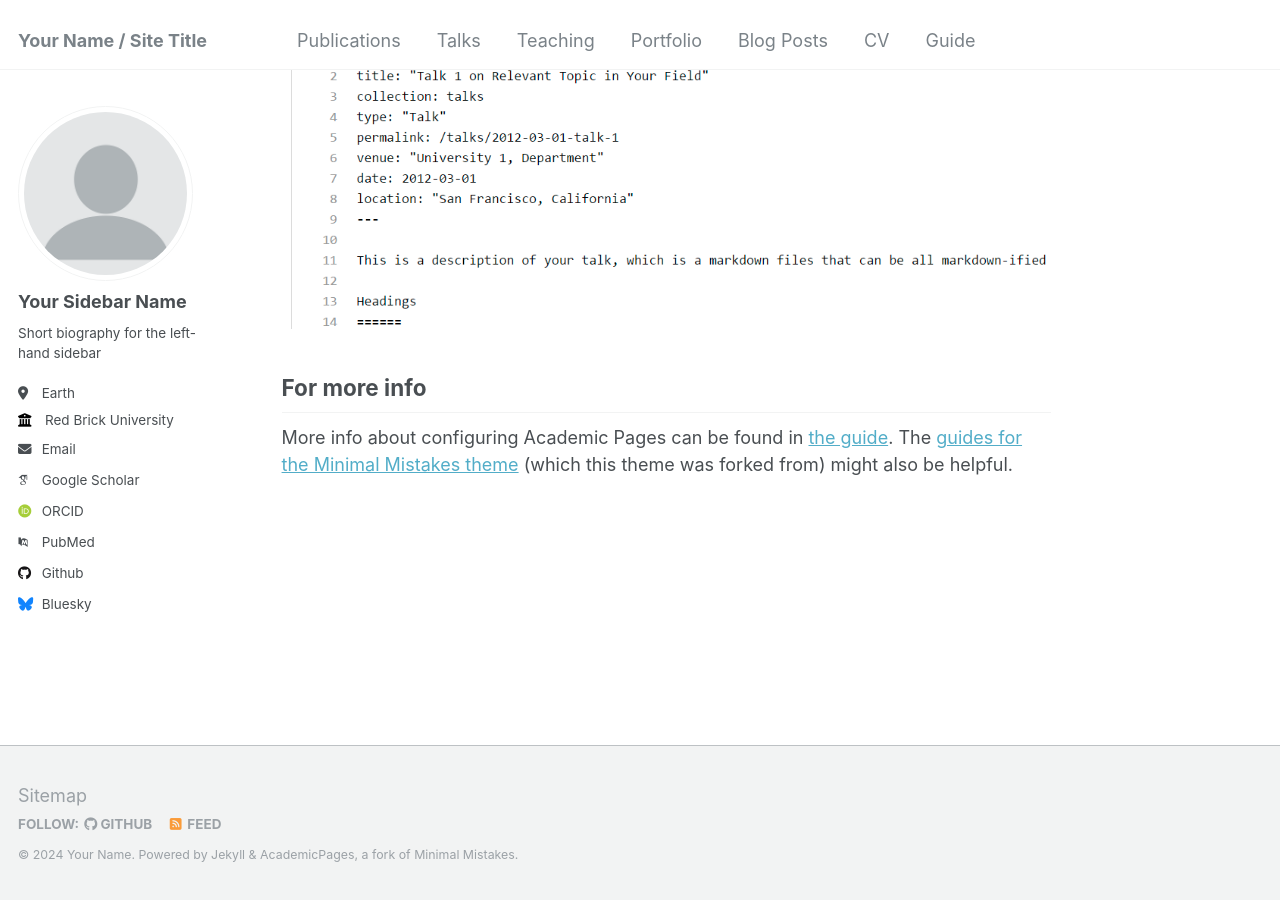
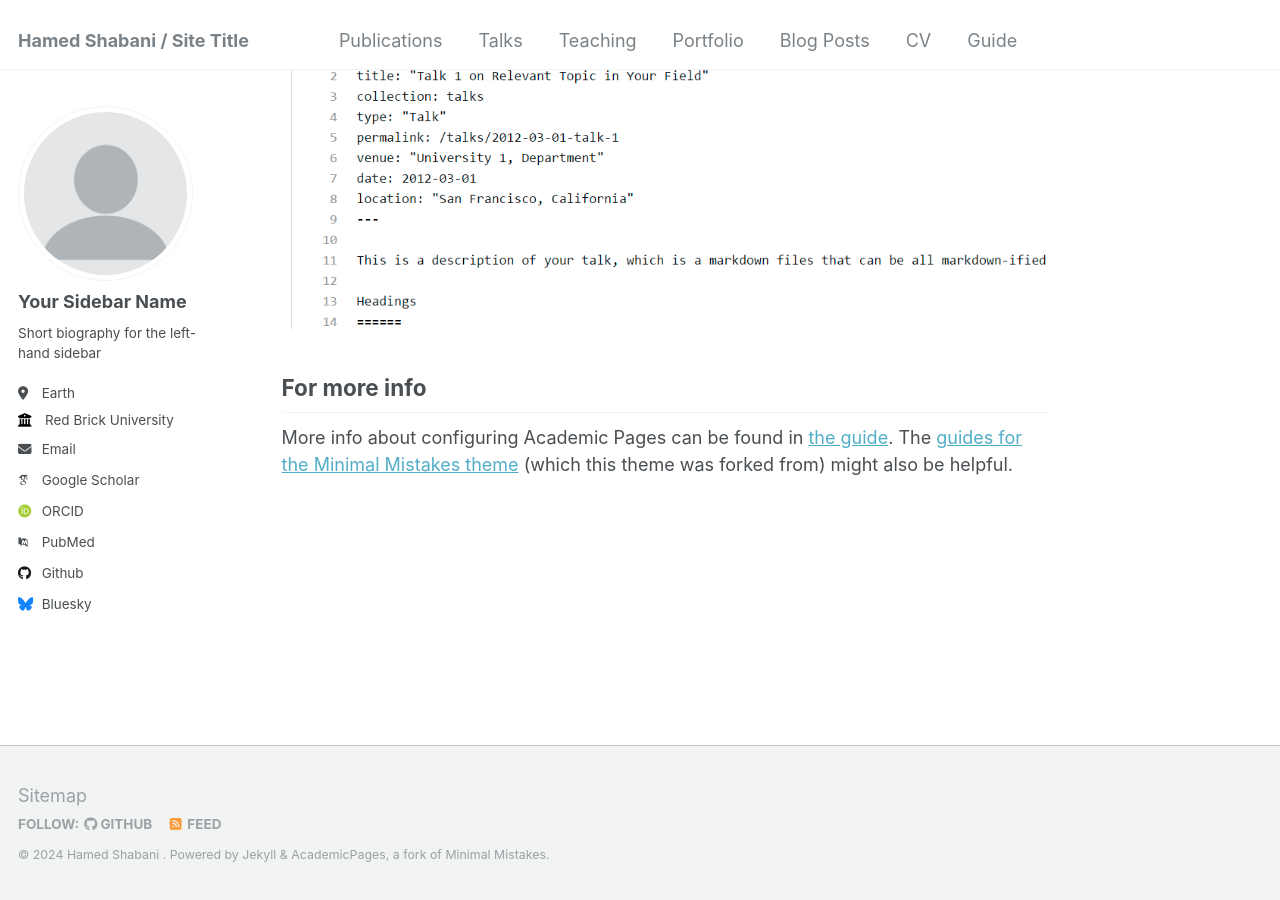
Before and after one commit to HamedShabani/CV, a Jekyll site: the page built from _pages/about.md, in a window 1280 px wide and 900 px high, scrolled down 2660 px. Built offline with Jekyll 4.4.1, drawn with Linux system fonts in a browser that asks for light colours; some web fonts are replaced.

Commit message:
first comm

```diff
--- a/_config.yml
+++ b/_config.yml
@@ -8,11 +8,11 @@
 
 # Basic Site Settings
 locale                   : "en-US"
-title                    : "Your Name / Site Title"
+title                    : "Hamed Shabani / Site Title"
 title_separator          : "-"
-name                     : &name "Your Name"
+name                     : &name "Hamed Shabani "
 description              : &description "personal description"
-url                      : https://academicpages.github.io # the base hostname & protocol for your site e.g. "https://mmistakes.github.io"
+url                      : https://HamedShabaniCV.github.io # the base hostname & protocol for your site e.g. "https://mmistakes.github.io"
 baseurl                  : "" # the subpath of your site, e.g. "/blog"
 repository               : "academicpages/academicpages.github.io"
 
```
